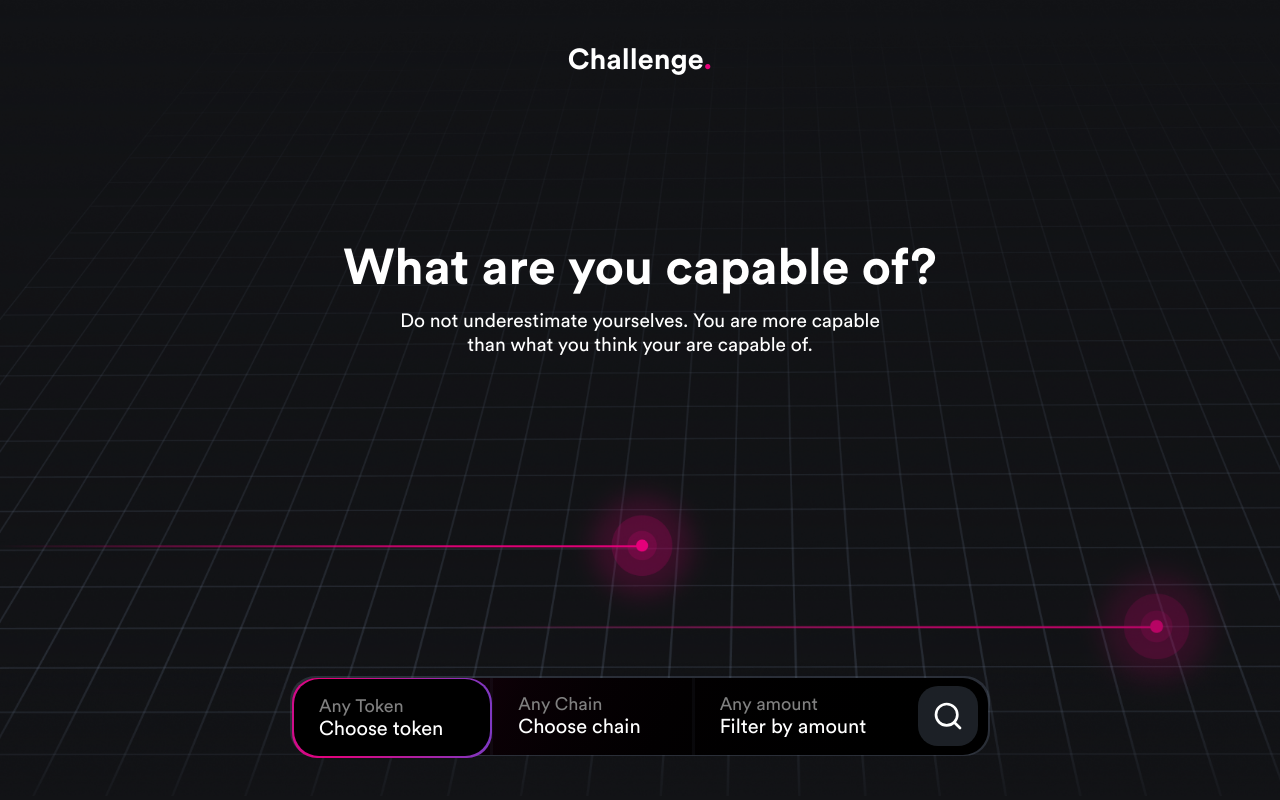
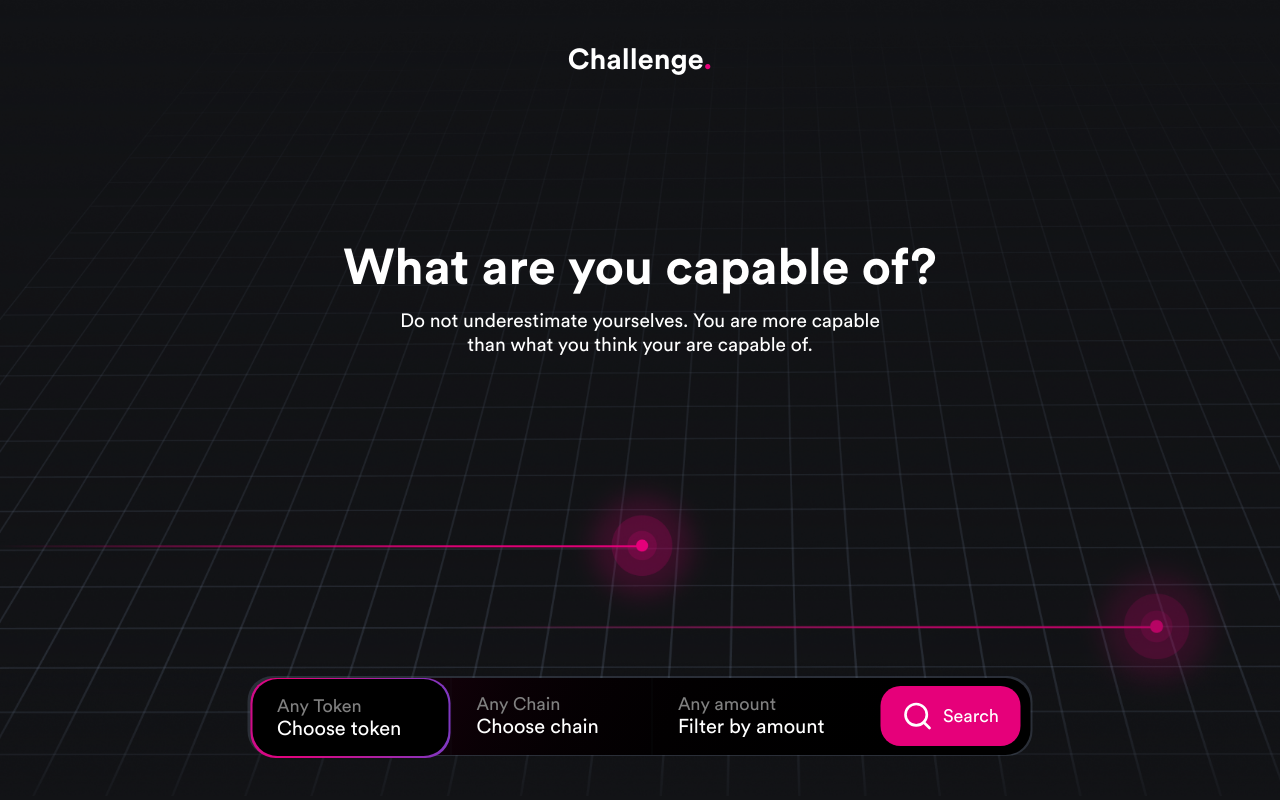
Before and after one commit to RuchiRay/polkadex, a React (Create React App) app: page / in a window 1280 px wide. Both pictures are taken after a click on the element "Any token". Built offline with nearby package versions, Linux system fonts and the light colour scheme.

Commit message:
tab animation completed

```diff
--- a/src/App.js
+++ b/src/App.js
@@ -41,6 +41,8 @@ const SubText = styled.p`
 `;
 function App() {
   const [changeBg, setChangeBg] = useState(false)
+  const [activate, setActivate] = useState(false);
+
   return (
     <>
       <GlobalStyle />
@@ -57,7 +59,7 @@ function App() {
             think your are capable of.
           </SubText>
         </Headline>
-        <Tabs />
+        <Tabs activate={activate} setActivate={setActivate} />
       </Wrapper>
     </>
   );
--- a/src/components/Tabs.js
+++ b/src/components/Tabs.js
@@ -4,7 +4,6 @@ import { FiSearch } from "react-icons/fi";
 import { useState } from "react";
 import { motion } from "framer-motion";
 const TabBorder = styled.div`
-  width: 700px;
   height: 80px;
   position: absolute;
   bottom: 5%;
@@ -21,7 +20,6 @@ const TabBorder = styled.div`
   justify-content: center;
 `;
 const TabBg = styled.div`
-  width: 696px;
   height: 77px;
   border-radius: 25px;
 
@@ -53,7 +51,8 @@ const SearchTab = styled.div`
   display: flex;
   justify-content: space-between;
   align-items: center;
-  width: 296px;
+  /* width: 296px; */
+  width: 100%;
   padding-right: 10px;
 `;
 const SingleTab = styled.div`
@@ -66,15 +65,20 @@ const SingleTab = styled.div`
   width: ${(props) => (props.indicator ? "196px" : "200px")};
   padding-left: 25px;
   height: 77px;
+  flex-shrink: 0;
 `;
 const SearchIcon = styled.div`
   display: flex;
   align-items: center;
   justify-content: center;
-  width: 60px;
   height: 60px;
-  background-color: rgba(139, 161, 190, 0.2);
+  background-color: ${(props) =>
+    props.bg ? "#e6007a" : "rgba(139, 161, 190, 0.2)"};
   border-radius: 20px;
+`;
+const SearchText = styled.p`
+  font-size: 18px;
+  margin-left: 10px;
 `;
 const TabLine = styled.div`
   background-color: rgba(139, 161, 190, 0.05);
@@ -86,7 +90,7 @@ const SubText = styled.div`
   color: gray;
 `;
 const IndicatorBorder = styled.div`
-  width: ${props=>props.search?'296px':'200px'};
+  width: ${(props) => (props.search ? "49%" : "200px")};
   height: 80px;
   background: radial-gradient(
     100% 1891.92% at 18.26% 0%,
@@ -98,16 +102,14 @@ const IndicatorBorder = styled.div`
   align-items: center;
   justify-content: center;
   position: absolute;
-
 `;
 const IndicatorBg = styled.div`
-  width: ${props=>props.search?'293px':'196px'};
+  width: ${(props) => (props.search ? "99%" : "196px")};
   height: 77px;
   border-radius: 25px;
   background: black;
 `;
-export const Tabs = () => {
-  const [activate, setActivate] = useState(false);
+export const Tabs = ({ activate, setActivate }) => {
   const [tabOpen, setTabOpen] = useState("0");
   const [tabId, setTabId] = useState(1);
   const tabs = [
@@ -132,29 +134,42 @@ export const Tabs = () => {
     {
       id: 2,
       content: (
-        <SearchTab search >
+        <SearchTab search>
           <SingleTab>
-           <SubText>Any amount</SubText>
+            <SubText>Any amount</SubText>
             <p>Filter by amount</p>
           </SingleTab>
-          <SearchIcon>
-            <FiSearch />
-          </SearchIcon>
+          <SearchIcon
+              bg={activate ? "true" : null}
+              as={motion.div}
+              animate={{ width: activate ? "140px" : "60px" }}
+            >
+              <FiSearch />
+              <SearchText>{activate ? "Search" : ""}</SearchText>
+            </SearchIcon>
         </SearchTab>
       ),
     },
   ];
   const handleTabs = (val, id) => {
     console.log(id);
-    if(!activate)
-    setActivate(true)
+    if (!activate) setActivate(true);
     setTabOpen(val);
     setTabId(id);
   };
   console.log(activate);
   return (
-    <TabBorder activate={activate}>
-      <TabBg>
+    <TabBorder
+      as={motion.div}
+      animate={{ width: activate ? "785px" : "700px" }}
+      transition={{ duration: 0.5 }}
+      activate={activate ? "true" : null}
+    >
+      <TabBg
+        as={motion.div}
+        animate={{ width: activate ? "780px" : "696px" }}
+        transition={{ duration: 0.7 }}
+      >
         <TabWrapper>
           <SingleTab onClick={() => handleTabs("0%", 0)}>
             {activate ? <SubText>Any Token</SubText> : ""}
@@ -162,14 +177,17 @@ export const Tabs = () => {
           </SingleTab>
           <IndicatorBorder
             as={motion.div}
-            animate={{ x: tabOpen ,display:activate?'flex':'none'}}
-            transition={{ duration: 0.5 }}
-            search ={tabId===2?'true':null}
+            animate={{ x: tabOpen, display: activate ? "flex" : "none" }}
+            transition={{ duration: 0.3 }}
+            search={tabId === 2 ? "true" : null}
             // display={activate?'flex':'none'}
           >
-            <div>
-              <IndicatorBg  search ={tabId===2?"true":null}>{tabs[tabId].content}</IndicatorBg>
-            </div>
+            <IndicatorBg
+              className="ind-bg"
+              search={tabId === 2 ? "true" : null}
+            >
+              {tabs[tabId].content}
+            </IndicatorBg>
           </IndicatorBorder>
 
           <TabLine></TabLine>
@@ -178,13 +196,19 @@ export const Tabs = () => {
             <p>{activate ? "Choose chain" : "Any chain"}</p>
           </SingleTab>
           <TabLine></TabLine>
+
           <SearchTab onClick={() => handleTabs("400px", 2)}>
             <SingleTab>
               {activate ? <SubText>Any amount</SubText> : ""}
               <p>{activate ? "Filter by amount" : "Any amount"}</p>
             </SingleTab>
-            <SearchIcon>
+            <SearchIcon
+              bg={activate ? "true" : null}
+              as={motion.div}
+              animate={{ width: activate ? "140px" : "60px" }}
+            >
               <FiSearch />
+              <SearchText>{activate ? "Search" : ""}</SearchText>
             </SearchIcon>
           </SearchTab>
         </TabWrapper>
```
